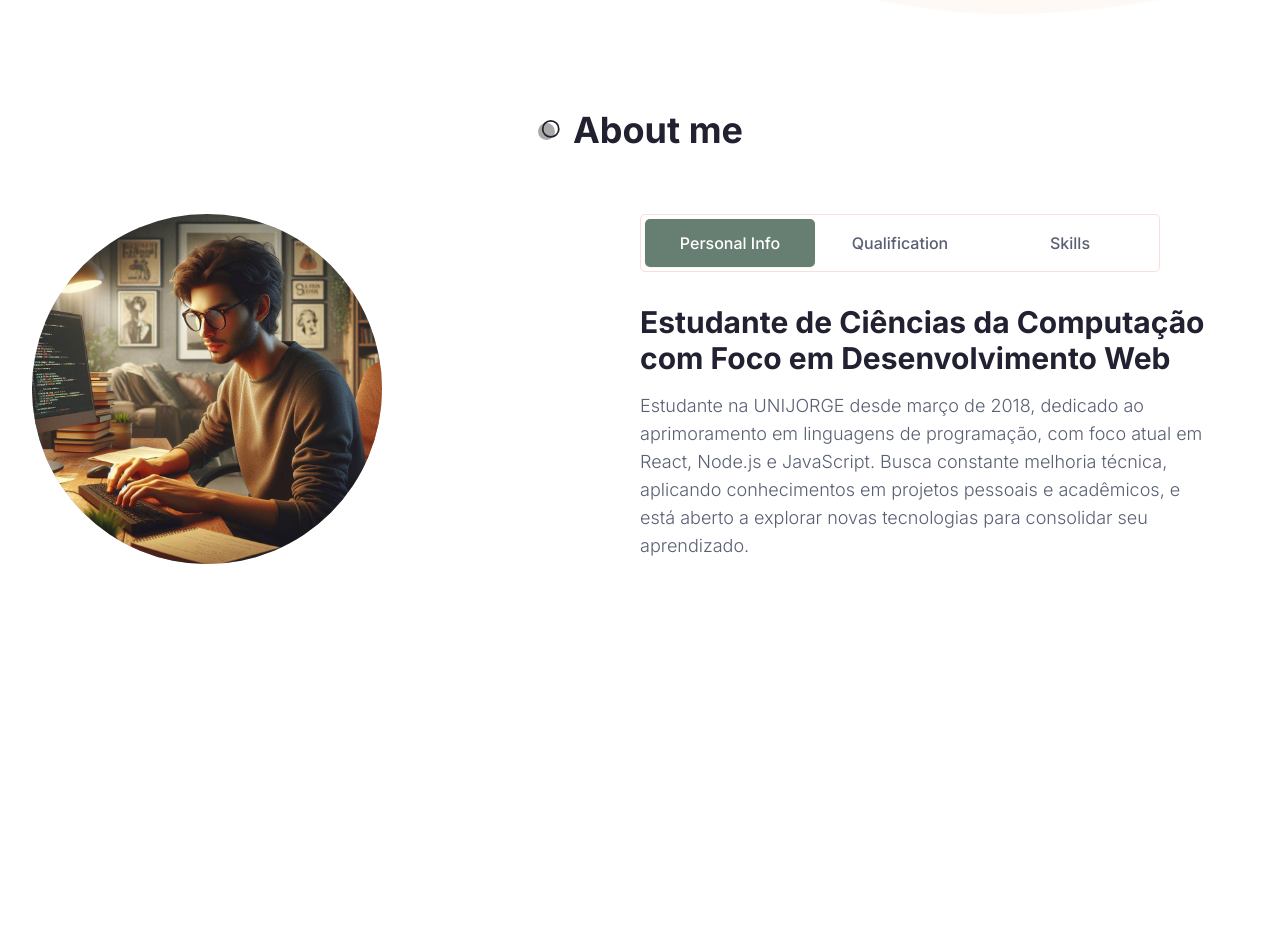
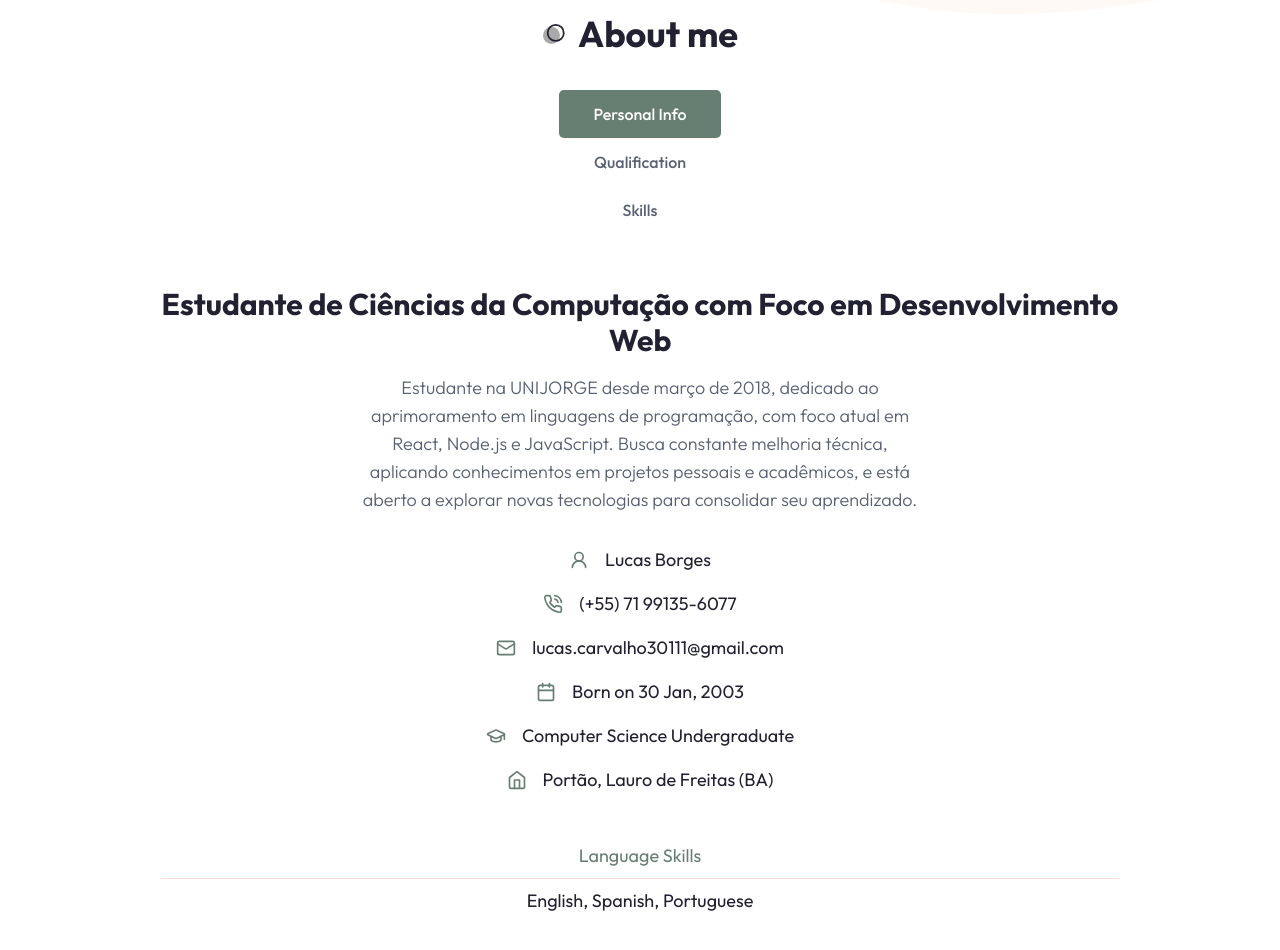
Before and after one commit to LucasBorgesDeCarvalho/portfolio-lucas-borges-de-carvalho, a Next.js app: page / in a window 1280 px wide. Shown: the part 760-1710 px from the top of the page. Built offline with nearby package versions, Linux system fonts and the light colour scheme.

Commit message:
Update About

```diff
--- a/app/layout.jsx
+++ b/app/layout.jsx
@@ -1,4 +1,4 @@
-import { Inter } from "next/font/google";
+import { Outfit } from "next/font/google";
 import "./globals.css";
 
 //Components
@@ -6,7 +6,7 @@
 import Footer from "@/components/Footer";
 //Theme Provider
 import { ThemeProvider } from "@/components/ThemeProvider"
-const inter = Inter({ subsets: ["latin"] });
+const outfit = Outfit({ subsets: ["latin"] });
 
 export const metadata = {
   title: "Create Next App",
@@ -16,7 +16,7 @@
 export default function RootLayout({ children }) {
   return (
     <html lang="en" suppressHydrationWarning>
-      <body className={inter.className}>
+      <body className={outfit.className}>
         <ThemeProvider attribute='class' defaultTheme='light'>
           <Header />
           {children}
--- a/components/About.jsx
+++ b/components/About.jsx
@@ -44,6 +44,11 @@
         title: 'education',
         data: [
             {
+                university: 'Sesi Djalma Pessoa',
+                qualification: 'School',
+                years: '2018 - 2020',
+            },
+            {
                 university: 'Centro Universitário Jorge Amado - (UNIJORGE)',
                 qualification: 'Computer Science Undergraduate',
                 years: '2021 - 2024',
@@ -56,7 +61,7 @@
             {
                 university: 'Kumon',
                 qualification: 'Inglês',
-                years: '2018 - 2021',
+                years: '2017 - 2020',
             },
         ],
     },
@@ -65,8 +70,13 @@
         data: [
             {
                 company: 'Centro Universitário Jorge Amado - (UNIJORGE)',
-                qualification: 'Web Development Tutor',
+                role: 'Web Development Tutor',
                 years: '2024 - ',
+            },
+            {
+                company: 'Sesi Djalma Pessoa (Robotic Team)',
+                role: 'Manufacturing/Production Engineer',
+                years: '2020 - 2020',
             },
         ],
     },
@@ -142,10 +152,95 @@
                                     <div className="text-center xl:text-left">
                                         <h3 className="h3 mb-4">Estudante de Ciências da Computação com Foco em Desenvolvimento Web</h3>
                                         <p className="subtitle max-w-xl mx-auto xl:mx-0">Estudante na UNIJORGE desde março de 2018, dedicado ao aprimoramento em linguagens de programação, com foco atual em React, Node.js e JavaScript. Busca constante melhoria técnica, aplicando conhecimentos em projetos pessoais e acadêmicos, e está aberto a explorar novas tecnologias para consolidar seu aprendizado.</p>
+
+                                        {/*Icons*/}
+                                        <div className="grid xl:grid-cols-2 gap-4 mb-12">
+                                            {infoData.map((item, index) => {
+                                                return (
+                                                    <div className="flex items-center gap-x-4 mx-auto xl:mx-0" key={index}>
+                                                        <div className="text-primary">{item.icon}</div>
+                                                        <div>{item.text}</div>
+                                                    </div>
+                                                );
+                                        })}
+                                        </div>
+                                        {/*Languages*/}
+                                        <div className='flex flex-col gap-y-2'>
+                                            <div className='text-primary'>Language Skills</div>
+                                            <div className='border-b border-border'></div>
+                                            <div>English, Spanish, Portuguese</div>
+                                        </div>
                                     </div>
                                 </TabsContent>
-                                <TabsContent value='qualifications'>Qualification info</TabsContent>
-                                <TabsContent value='skills'>Skills info</TabsContent>
+                                {/*Qualifications*/}
+                                <TabsContent value='qualifications'>
+                                    <div>
+                                        <h3 className="h3 mb-8 text-center xl:text-left">My Awesome Journey</h3>
+                                        {/*Experience & education wrapper*/}
+                                        <div className="grid md:grid-cols-2 gap-y-8">
+                                            {/*Experience*/}
+                                            <div className="flex flex-col gap-y-6">
+                                                <div className="flex gap-x-4 items-center text-[22px] text-primary">
+                                                    <Briefcase size={28}/>
+                                                    <h4 className="capitalize font-medium">
+                                                        {getData(qualificationData, 'experience').title}
+                                                    </h4>
+                                                </div>
+                                                {/*List*/}
+                                                <div className="flex flex-col gap-y-8">
+                                                    {getData(qualificationData, 'experience').data.map((item, index) => {
+                                                        const {company, role, years} = item;
+                                                        return (
+                                                            <div className="flex gap-x-8 group" key={index}>
+                                                                <div className="h-[84px] w-[1px] bg-border relative ml-2">
+                                                                    <div className="w-[11px] h-[11px] rounded-full bg-primary absolute -left-[5px] group-hover:translate-y-[84px] transition-all duration-500"></div>
+                                                                </div>
+                                                                <div>
+                                                                    <div className="font-semibold text-xl leading-none mb-2">{company}</div>
+                                                                    <div className="text-lg leading-none text-muted-foreground mb-4">{role}</div>
+                                                                    <div className="text-base font-medium">{years}</div>
+                                                                </div>
+                                                            </div>
+                                                        )
+                                                    })}
+                                                </div>
+                                            </div>
+                                            {/*Education*/}
+                                            <div className="flex flex-col gap-y-6">
+                                                <div className="flex gap-x-4 items-center text-[22px] text-primary">
+                                                    <GraduationCap size={28}/>
+                                                    <h4 className="capitalize font-medium">
+                                                        {getData(qualificationData, 'education').title}
+                                                    </h4>
+                                                </div>
+                                                {/*List*/}
+                                                <div className="flex flex-col gap-y-8">
+                                                    {getData(qualificationData, 'education').data.map((item, index) => {
+                                                        const {university, qualification, years} = item;
+                                                        return (
+                                                            <div className="flex gap-x-8 group" key={index}>
+                                                                <div className="h-[84px] w-[1px] bg-border relative ml-2">
+                                                                    <div className="w-[11px] h-[11px] rounded-full bg-primary absolute -left-[5px] group-hover:translate-y-[84px] transition-all duration-500"></div>
+                                                                </div>
+                                                                <div>
+                                                                    <div className="font-semibold text-xl leading-none mb-2">{university}</div>
+                                                                    <div className="text-lg leading-none text-muted-foreground mb-4">{qualification}</div>
+                                                                    <div className="text-base font-medium">{years}</div>
+                                                                </div>
+                                                            </div>
+                                                        )
+                                                    })}
+                                                </div>
+                                            </div>
+                                        </div>
+                                    </div>
+                                </TabsContent>
+                                {/*Skills*/}
+                                <TabsContent value='skills'>
+                                    <div className="text-center xl:text-left">
+                                        <h3 className="h3 mb-8">Tools I Use Everyday</h3>
+                                    </div>
+                                </TabsContent>
                             </div>
                         </Tabs>
                     </div>
--- a/tailwind.config.js
+++ b/tailwind.config.js
@@ -12,9 +12,12 @@
     container: {
       center: true,
       padding: "2rem",
-      screens: {
-        "2xl": "1400px",
-      },
+    },
+    screens: {
+      sm: '640px',
+      md: '768px',
+      lg: '1024px',
+      xl: '1400px',
     },
     extend: {
       colors: {
```
Also changed, not shown: public/cta/wave.svg.
